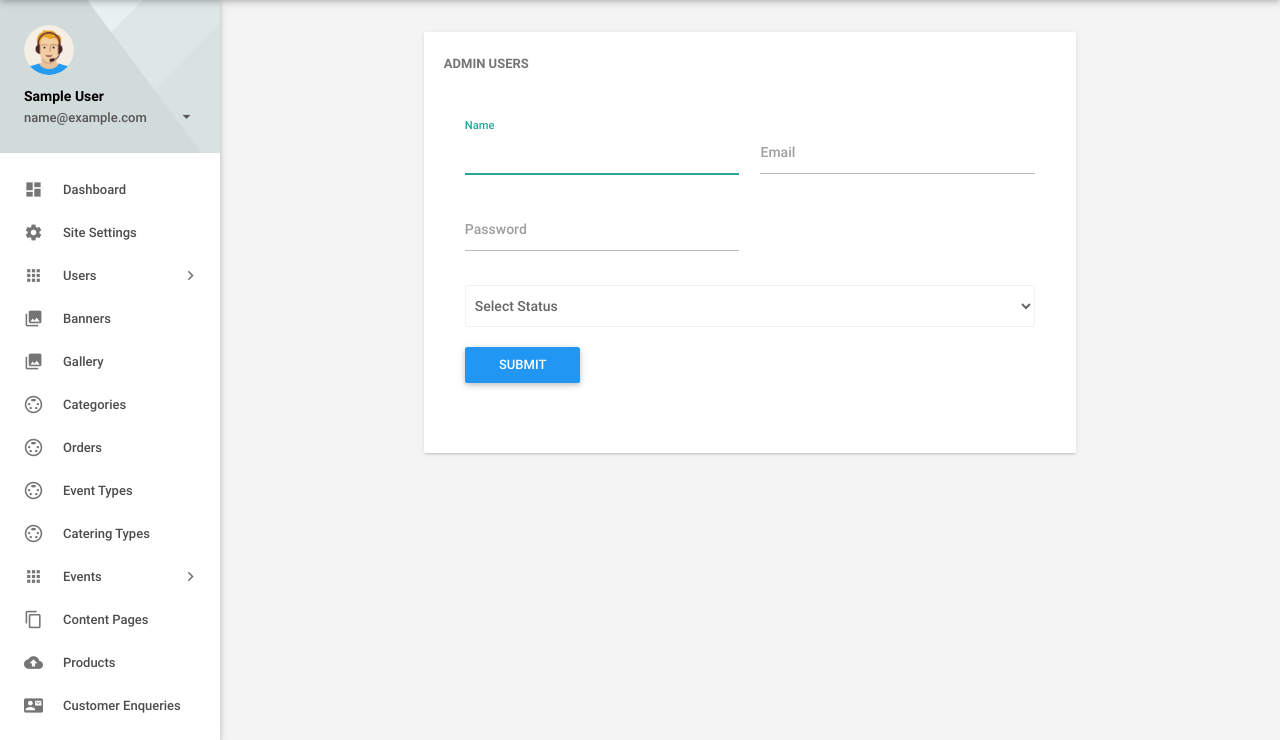
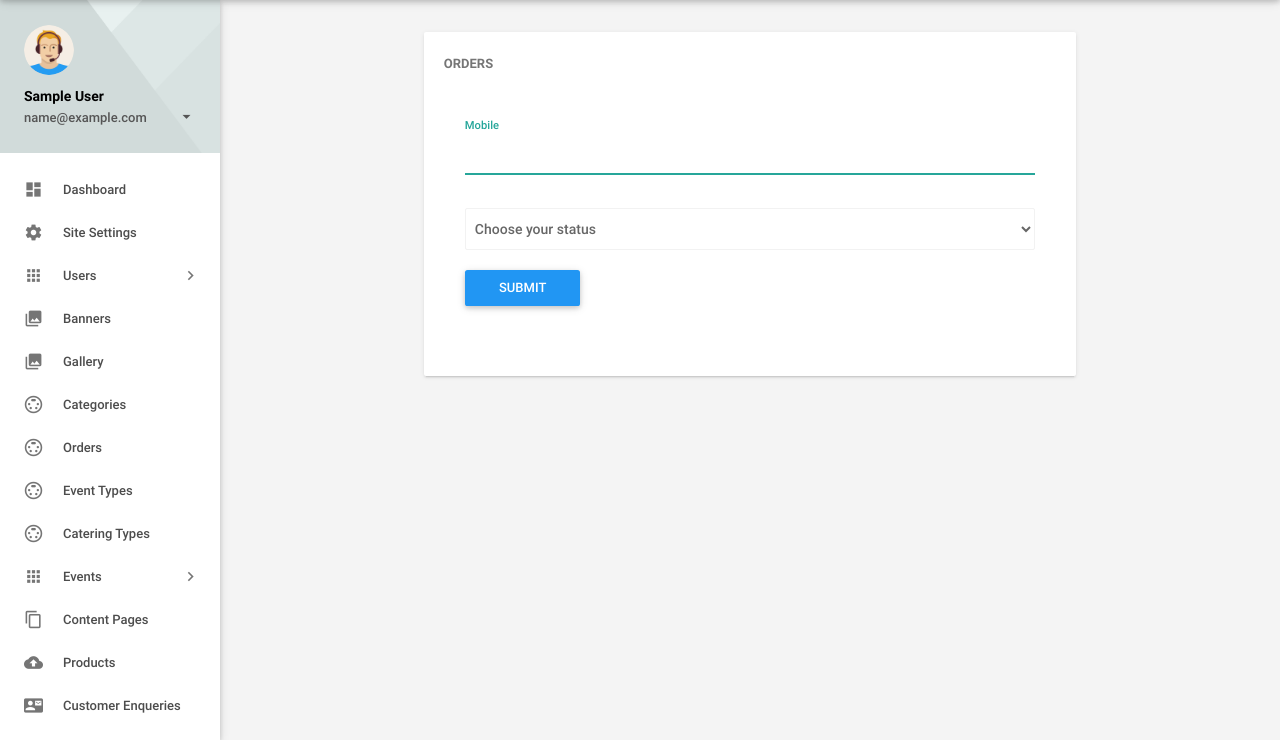
Before and after one commit to Srinivaslancius/sampradaya_ruchulu, a PHP site: page /sampradaya_ruchulu/admin/add_orders.php in a window 1280 px wide. Shown: the part 60-800 px from the top of the page. Run offline with PHP 8.4, Linux system fonts and the light colour scheme; the visitor is signed in with stand-in values (Sample User, id 1); tables that the repository leaves empty or names only in its code hold one stand-in row (values such as "Sample post"); some libraries are stand-ins or nearby versions.

Commit message:
created new page orders(edit and add)

```diff
--- a/admin/add_orders.php
+++ b/admin/add_orders.php
@@ -9,8 +9,8 @@ if (!isset($_POST['submit']))  {
 
     $mobile = $_POST['mobile'];
     $order_date = date("Y-m-d h:i:s");
-    $status = $_POST['status'];
-    $sql = "INSERT INTO orders (`mobile`,`order_date`, `status`) VALUES ('$mobile','$order_date','$status')";
+    $status = $_POST['order_status'];
+    $sql = "INSERT INTO orders (`mobile`,`order_date`, `order_status`) VALUES ('$mobile','$order_date','$status')";
     if($conn->query($sql) === TRUE){
        echo "<script>alert('Data Updated Successfully');window.location.href='orders.php';</script>";
     } else {
@@ -26,30 +26,21 @@ if (!isset($_POST['submit']))  {
             <div class="col s12 m12 l8">
                 <div class="card">
                     <div class="card-content">
-                        <span class="card-title">Admin Users</span><br>
+                        <span class="card-title">Orders</span><br>
                         <div class="row">
                            <form class="col s12" method="post">
                                 <div class="row">
 
-                                    <div class="input-field col s6">
-                                        <input id="admin_name" autofocus="autofocus" type="text" class="validate" name="admin_name" required>
-                                        <label for="admin_name">Name</label>
+                                    <div class="input-field col s12">
+                                        <input id="mobile" autofocus="autofocus" type="text" class="validate" name="mobile" maxlength="10"  pattern="[0-9]{10}" onkeypress="return isNumberKey(event)" required>
+                                        <label for="mobile">Mobile</label>
                                     </div>
-                                    <div class="input-field col s6">
-                                        <input id="admin_email" type="email" class="validate" name="admin_email" pattern="[a-z0-9._%+-]+@[a-z0-9.-]+\.[a-z]{2,3}$" required>
-                                        <label for="admin_email">Email</label>
-                                    </div>
-                                    <div class="input-field col s6">
-                                        <input id="admin_password" type="password" class="validate" name="admin_password" required>
-                                        <label for="admin_password">Password</label>
-                                    </div>
-                                    <?php $getStatus = getAllData('user_status'); ?>
+
                                     <div class="input-field col s12">
-                                        <select name="status" required>
-                                            <option value="">Select Status</option>
-                                            <?php while($row = $getStatus->fetch_assoc()) {  ?>
-                                                <option value="<?php echo $row['id']; ?>"><?php echo $row['status']; ?></option>
-                                            <?php } ?>
+                                        <select name="order_status" required>
+                                            <option value="" disabled selected>Choose your status</option>
+                                            <option value="0">Active</option>
+                                            <option value="1">In Active</option>
                                         </select>
                                     </div>
 
@@ -70,3 +61,11 @@ if (!isset($_POST['submit']))  {
     </main>
 
 <?php include_once 'footer.php'; ?>
+<script type="text/javascript">
+function isNumberKey(evt){
+    var charCode = (evt.which) ? evt.which : event.keyCode
+    if (charCode > 31 && (charCode < 48 || charCode > 57))
+        return false;
+    return true;
+}
+</script>
--- a/admin/orders.php
+++ b/admin/orders.php
@@ -27,8 +27,8 @@
                                         <tr>
                                             <td><?php echo $row['mobile'];?></td>
                                             <td><?php echo $row['order_date'];?></td>
-                                            <td><?php if ($row['status']==0) { echo "Active" ;} else{ echo "In Active" ;}?></td>
-                                            <td><a href="edit_orders.php?uid=<?php echo $row['id'];?>"><i class="material-icons dp48">edit</i></a><a class="click_view" data-modalId="<?php echo $row['id']?>" href="#"><i class="material-icons dp48">visibility</i></a>
+                                            <td><?php if ($row['order_status']==0) { echo "Active" ;} else{ echo "In Active" ;}?></td>
+                                            <td><a href="edit_orders.php?oid=<?php echo $row['id'];?>"><i class="material-icons dp48">edit</i></a><a class="click_view" data-modalId="<?php echo $row['id']?>" href="#"><i class="material-icons dp48">visibility</i></a>
                                             <div id="myModal_<?php echo $row['id']; ?>" class="modal fade" >
                                             <div class="modal-dialog" Style="margin-top:10%;">
                                                 <div class="modal-content">
@@ -38,7 +38,7 @@
                                                     <div class="modal-body" >
                                                         <h5 class="modal-title-set"><b>Mobile :</b><?php echo $row['mobile'];?></h5>
                                                         <h5 class="modal-title-set"><b>Created Date :</b><?php echo $row['order_date']."<br>"; ?></h5>
-                                                        <h5 class="modal-title-set"><b>Status :</b><?php if ($row['status']==0){echo 'Active';} else {echo  'InActive';}?></h5>
+                                                        <h5 class="modal-title-set"><b>Status :</b><?php if ($row['order_status']==0){echo 'Active';} else {echo  'InActive';}?></h5>
                                                     </div>
                                                     <div class="modal-footer" >
                                                           <button type="button" class="btn" data-dismiss="modal" style="background-color:#f00; color:#fff">Close</button>
```
Also changed, not shown: admin/edit_orders.php (added, +63 -0 lines).
